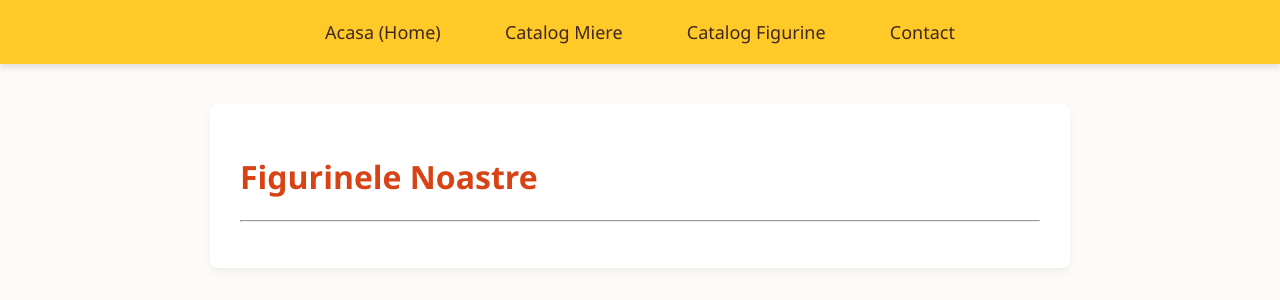
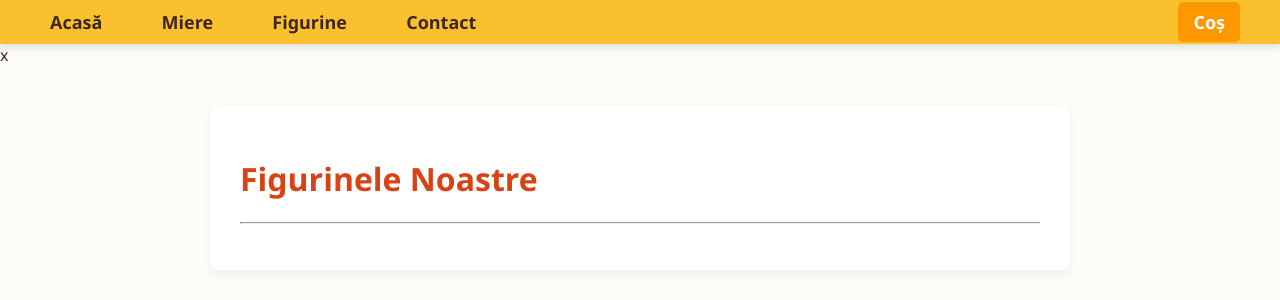
Before and after one commit to cioplix/HoneyShop, a Flask app: page /wax in a window 1280 px wide. Shown: the top 300 px of the page. Run offline with Flask 3, Linux system fonts and the light colour scheme; data that the repository does not hold is empty.

Commit message:
New Shopping cart tab and option to add or remove from cart

```diff
--- a/HoneyShopApp/public.py
+++ b/HoneyShopApp/public.py
@@ -1,6 +1,6 @@
 import os
 import sqlite3
-from flask import Blueprint, Flask, render_template, request,flash ,redirect, url_for
+from flask import Blueprint, Flask, render_template, request,flash ,redirect, url_for,session
 
 public_bp = Blueprint('public', __name__)
 BASE_DIR = os.path.dirname(os.path.abspath(__file__))
@@ -72,3 +72,56 @@ def contact():
         flash(f"Multumim, {user_name}! Mesajul a fost trimis cu succes.","success")
         return redirect(url_for('home'))
     return render_template('contact.html')
+
+
+@public_bp.route('/add_to_cart/<int:product_id>', methods=['POST'])
+def add_to_cart(product_id):
+    # 1. Grab the current cart (or an empty list if it's their first click)
+    current_cart = session.get('cart', [])
+
+    # 2. Force a BRAND NEW list by adding the old list and the new item together
+    # This completely bypasses the memory bug!
+    session['cart'] = current_cart + [product_id]
+
+    flash("Produs adăugat în coș!", "success")
+    return redirect(request.referrer)
+
+@public_bp.route('/cart/')
+def view_cart():
+    cart_ids = session.get('cart',[])
+
+    conn = get_db_connection()
+    cart_items = []
+
+    for product_id in cart_ids:
+        item = conn.execute("SELECT * FROM products WHERE id = ?",(product_id,)).fetchone()
+        if item :
+            cart_items.append(item)
+    conn.close()
+
+    grand_total = 0
+
+    for item in cart_items:
+        grand_total += item['price']
+
+    if grand_total > 200:
+        grand_total -= grand_total * (10/100)
+
+
+    return render_template('cart.html', items = cart_items, total=grand_total)
+
+
+@public_bp.route('/remove_from_cart/<int:product_id>', methods=['POST'])
+def remove_from_cart(product_id):
+    current_cart = session.get('cart', [])
+
+    if product_id in current_cart:
+        # Remove the item from the temporary list
+        current_cart.remove(product_id)
+
+        # Wrap it in list() to force a brand new memory object!
+        session['cart'] = list(current_cart)
+
+        flash("Produs eliminat din coș!", "success")
+
+    return redirect(url_for('public.view_cart'))
--- a/HoneyShopApp/static/style.css
+++ b/HoneyShopApp/static/style.css
@@ -81,3 +81,18 @@ h1,h2{
 .fade-out {
     opacity: 0;
 }
+
+.cart-btn {
+    background-color: #ff9800;
+    color: white !important;
+    padding: 8px 15px;
+    border-radius: 5px;
+    font-weight: bold;
+    text-decoration: none;
+    transition: background-color 0.3s;
+
+}
+
+.cart-btn:hover {
+    background-color: #e68a00;
+}
--- a/HoneyShopApp/templates/base.html
+++ b/HoneyShopApp/templates/base.html
@@ -6,15 +6,20 @@
     <link rel="stylesheet" href="{{ url_for('static', filename='style.css') }}">
 </head>
 <body>
-<nav>
-    <a href="/">Acasa (Home)</a>
-    <a href="/honey">Catalog Miere</a>
-    <a href="/wax">Catalog Figurine</a>
-    <a href="/contact">Contact</a>
+<nav style="display: flex; justify-content: space-between; align-items: center; padding: 10px 20px; background-color: #fbc02d;">
+    <div>
+        <a href="/" style="margin-right: 15px; text-decoration: none; color: #3e2723; font-weight: bold;">Acasă</a>
+        <a href="/honey" style="margin-right: 15px; text-decoration: none; color: #3e2723; font-weight: bold;">Miere</a>
+        <a href="/wax" style="margin-right: 15px; text-decoration: none; color: #3e2723; font-weight: bold;">Figurine</a>
+        <a href="/contact" style="margin-right: 15px; text-decoration: none; color: #3e2723; font-weight: bold;">Contact</a>
+    </div>
 
+    <div>
+        <a href="/cart" class="cart-btn">Coș</a>
+    </div>
 </nav>
 
-{% with messages = get_flashed_messages(with_categories=true) %}
+{% with messages = get_flashed_messages(with_categories=true) %}x
   {% if messages %}
     <div class="flash-container">
       {% for category, message in messages %}
--- a/HoneyShopApp/templates/honey.html
+++ b/HoneyShopApp/templates/honey.html
@@ -11,6 +11,11 @@
        <h2>
     <a href="/honey/{{ item.name }}">{{ item.name }}</a> - {{ item.price }} RON
        </h2>
+      <form action="/add_to_cart/{{ item.id }}" method="POST" style="margin-top: 10px;">
+        <button type="submit" style="background-color: #fbc02d; color: black; border: none; padding: 8px 15px; border-radius: 4px; font-weight: bold; cursor: pointer;">
+            Adaugă în Coș
+        </button>
+    </form>
         <p>Detalii: {{item.description}} </p>
     </li>
     {% endfor %}
--- a/HoneyShopApp/templates/wax.html
+++ b/HoneyShopApp/templates/wax.html
@@ -11,6 +11,11 @@
         <h2>
     <a href="/wax/{{ item.name }}">{{ item.name }}</a> - {{ item.price }} RON
        </h2>
+        <form action="/add_to_cart/{{ item.id }}" method="POST" style="margin-top: 10px;">
+        <button type="submit" style="background-color: #fbc02d; color: black; border: none; padding: 8px 15px; border-radius: 4px; font-weight: bold; cursor: pointer;">
+            Adaugă în Coș
+        </button>
+        </form>
         <p>Detalii: {{item.description}} </p>
     </li>
     {% endfor %}
```
Also changed, not shown: HoneyShopApp/templates/cart.html (added, +34 -0 lines).
